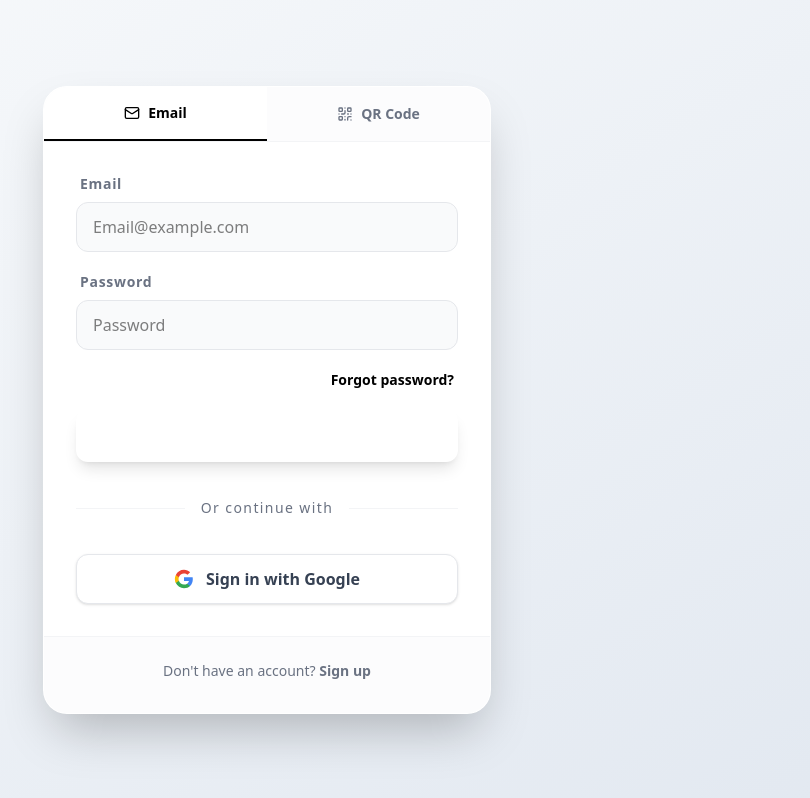
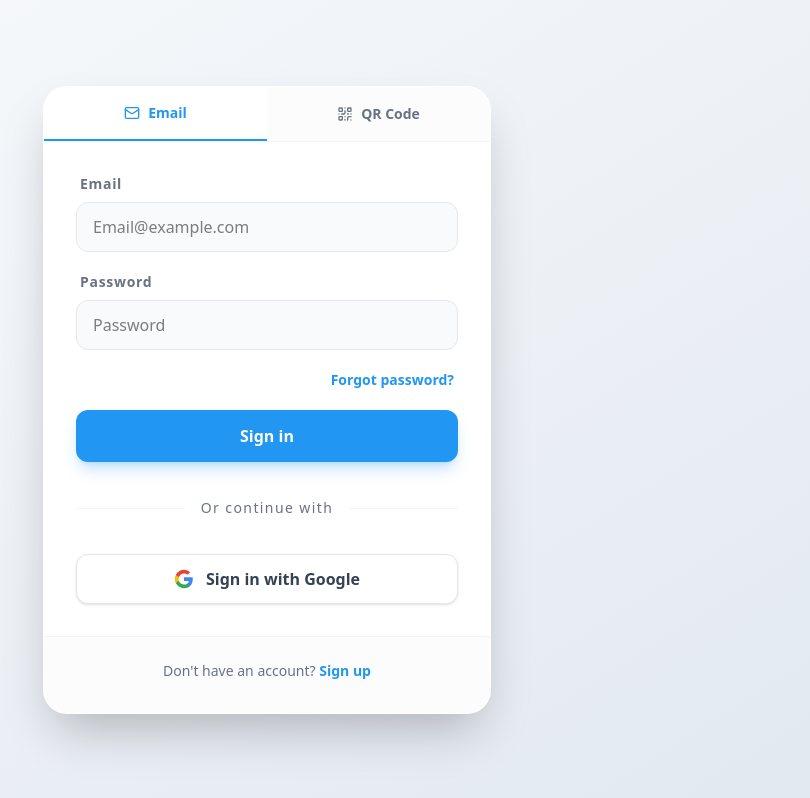
Before and after one commit to bachocodehihi/SocialNetwork, a Next.js app in the folder Nextjs/socialnetwork_web/: page /signin in a window 1280 px wide. Shown: the whole page, without its empty margins (373-1183 px from the left). Built offline with nearby package versions, Linux system fonts and the light colour scheme.

Commit message:
style: restore correct Flutter blue color in globals.css

```diff
--- a/Nextjs/socialnetwork_web/src/app/globals.css
+++ b/Nextjs/socialnetwork_web/src/app/globals.css
@@ -1,7 +1,7 @@
 @import "tailwindcss";
 
-theme {
-  --color-blue: #f44336;
+@theme {
+  --color-blue: #2196f3;
   --color-red: #f44336;
   --color-yellow: #ffeb3b;
   --color-green: #4caf50;
```
